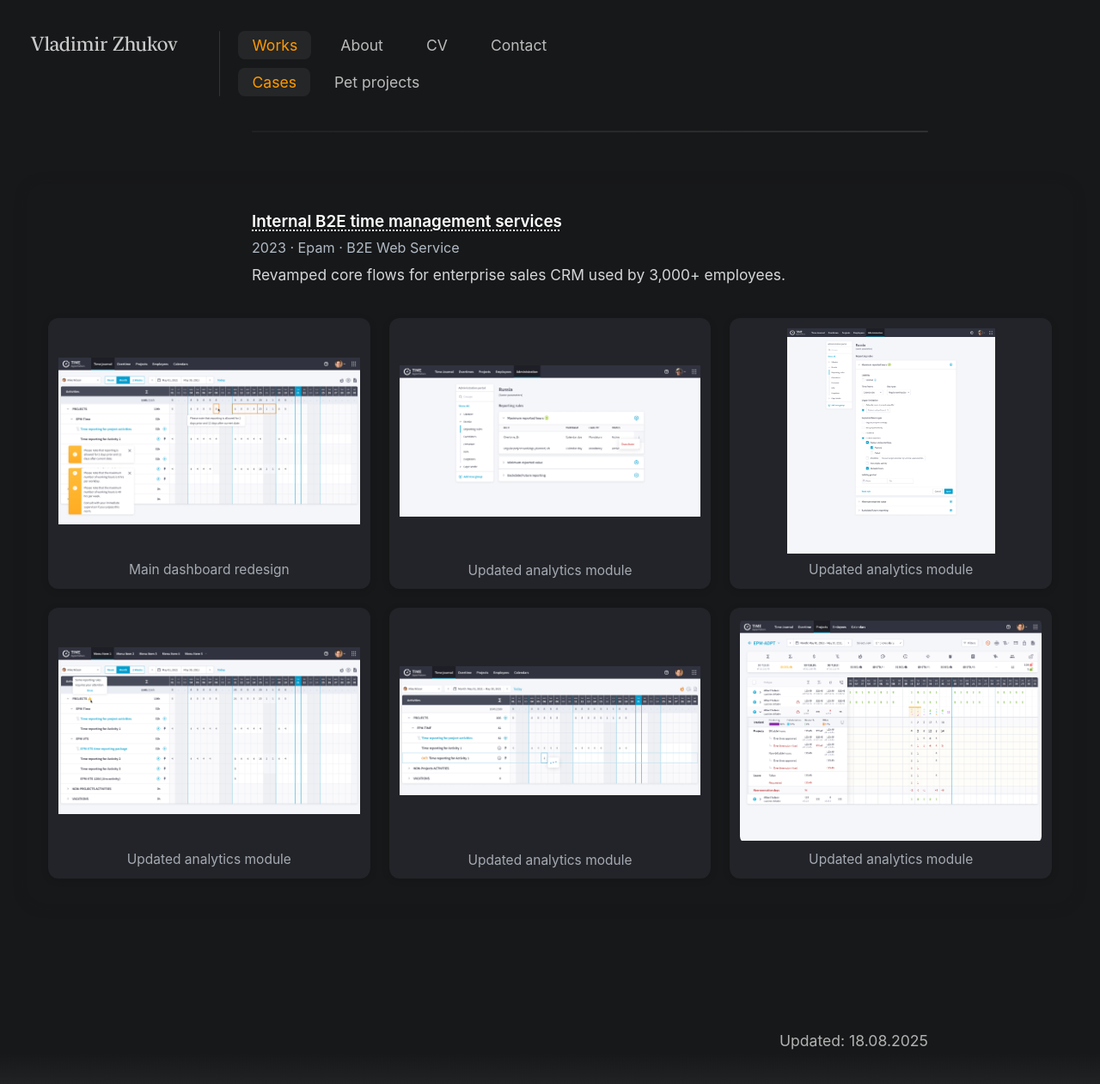
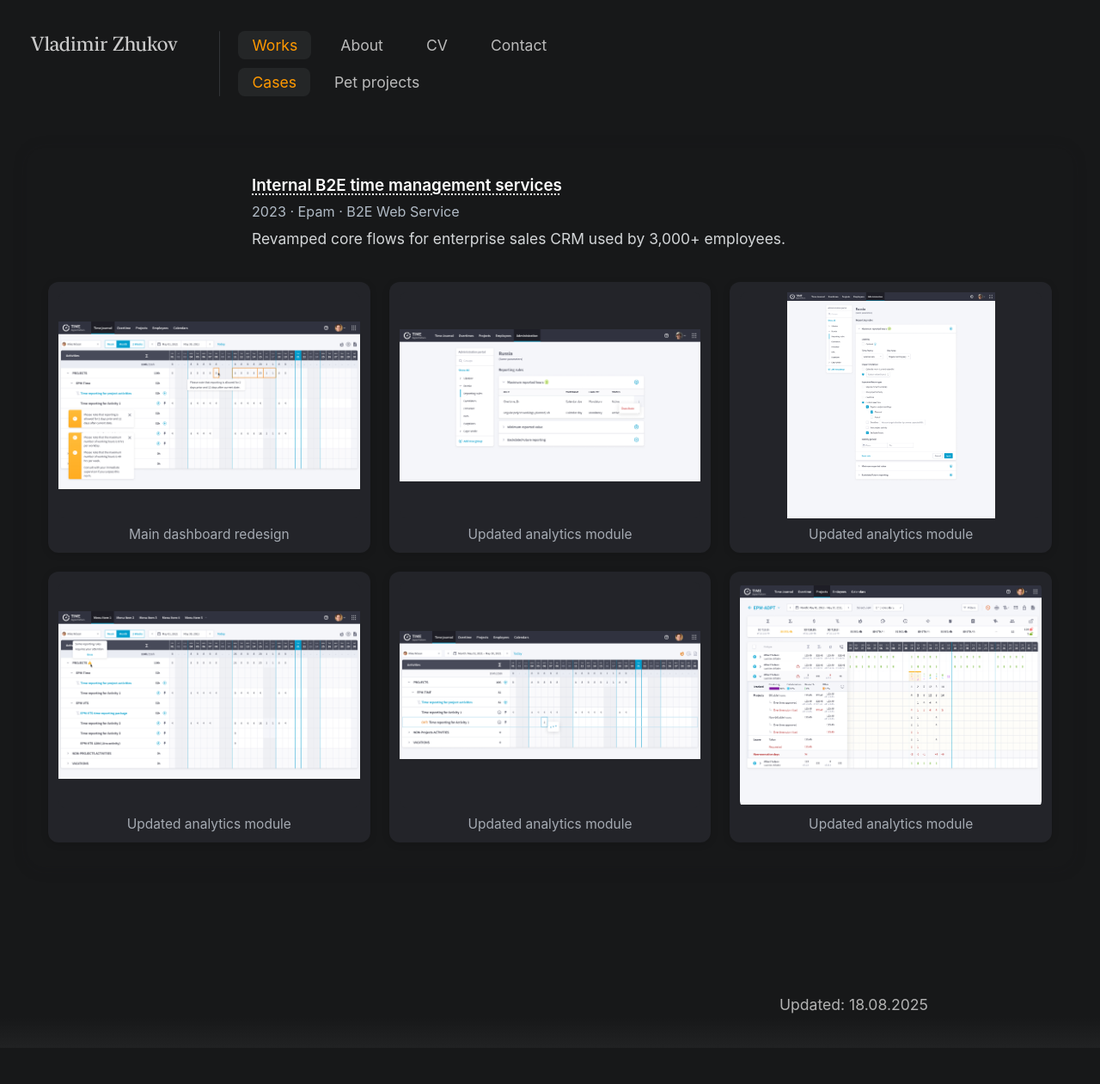
Before and after one commit to uxiscool/experience, a Jekyll site: the page built from cases.md, in a window 1280 px wide. Shown: the whole page at 86% size. Built offline with Jekyll 4.4.1, drawn with Linux system fonts in a browser that asks for light colours; after the commit the page ends 1219 px from its top, so only the background shows below that.

Commit message:
Add files via upload

```diff
--- a/cases.md
+++ b/cases.md
@@ -3,11 +3,6 @@ layout: default
 title: Cases
 permalink: /cases/
 ---
-
-<!-- Тонкий разделитель сверху, как на index -->
-<div class="container">
-  <div class="intro-divider"></div>
-</div>
 
 <!-- Все кейсы подряд в том же лейауте, что и на главной -->
 <div class="featured-cases">
@@ -25,7 +20,6 @@ permalink: /cases/
         </div>
         <div class="case-summary2">{{ case.summary }}</div>
       </div>
-
       <div class="case-gallery">
         {% for img in case.images %}
           <div class="case-gallery-item">
@@ -46,7 +40,6 @@ permalink: /cases/
     </div>
   {% endfor %}
 </div>
-
 <!-- Лайтбокс (тот же, что на index) -->
 <div id="lightbox" class="lightbox" style="display:none;">
   <div class="lightbox-bg" onclick="closeLightbox()"></div>
```
